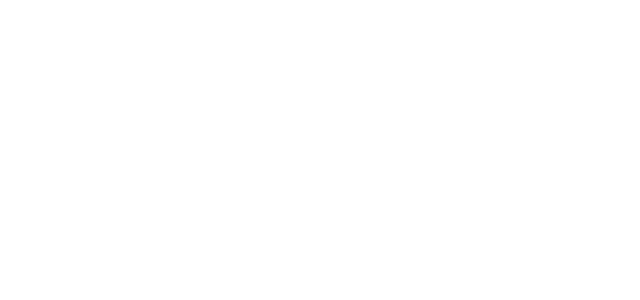
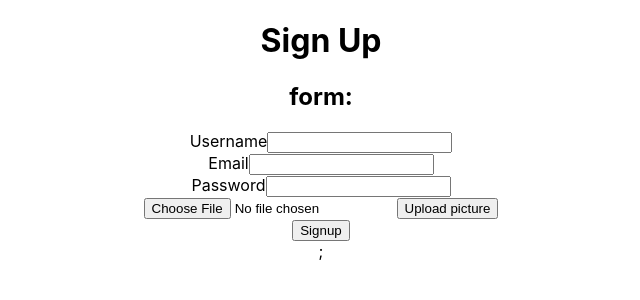
Before and after one commit to linablum/cab-bluedeglaze, a React (Create React App) app in the folder client/: page / in a window 1280 px wide. Shown: the top 300 px of the page, without its empty margins (319-959 px from the left). Built offline with nearby package versions, Linux system fonts and the light colour scheme.

Commit message:
signup view

```diff
--- a/client/src/App.js
+++ b/client/src/App.js
@@ -1,8 +1,12 @@
-import { useEffect } from "react";
 import "./App.css";
+import SignUp from "./views/Signup";
 
 function App() {
-  return <div className="App"></div>;
+  return (
+    <div className="App">
+      <SignUp />;
+    </div>
+  );
 }
 
 export default App;
--- /dev/null
+++ b/client/src/views/Signup.js
@@ -0,0 +1,134 @@
+import { useState } from "react";
+
+function SignUp() {
+  const [selectedFile, setSelectedFile] = useState(null);
+  const [newUser, setNewUser] = useState({});
+
+  //REVIEW 24. create on event handler function for the 3 events OR create one event handle function for each of them
+  const handleChangeHandler = (e) => {
+    setNewUser({ ...newUser, [e.target.name]: e.target.value });
+  };
+
+  const attachFileHandler = (e) => {
+    // console.log(e.target.files);
+    setSelectedFile(e.target.files[0]);
+    // console.log(selectedFile);
+  };
+
+  const submitForm = async (e) => {
+    e.preventDefault();
+    console.log("submit working");
+    // call  FormData object constructor to populate with pairs of key/values (in this case {image: "our file"} )
+    const formData = new FormData();
+    console.log("selectedFile", selectedFile);
+    formData.append("image", selectedFile);
+    console.log("formData", formData);
+    // compose the object with the options to be sent with our request, including the type of method, and use the body of the request to attach data
+    const requestOptions = {
+      method: "POST",
+      body: formData,
+    };
+    try {
+      const response = await fetch(
+        "http://localhost:5000/api/users/imageUpload",
+        requestOptions
+      );
+      console.log("response", response);
+      const result = await response.json();
+      console.log("result", result);
+      setNewUser({ ...newUser, avatarPicture: result.imageUrL }); // imageURL is how the field is defined in usersController.
+      console.log(newUser);
+    } catch (error) {
+      console.log('"error submiting picture"', error);
+    }
+  };
+
+  //REVIEW 25. Create signUp function
+  const signUp = async () => {
+    //verify all necessary fields are filled
+    // verify email / password length and strength with Regex
+
+    //check code in Postman to see how composes the object that is sent in request's body
+    let urlencoded = new URLSearchParams();
+    urlencoded.append("userName", newUser.userName);
+    urlencoded.append("email", newUser.email);
+    urlencoded.append("password", newUser.password);
+    urlencoded.append(
+      "avatarPicture",
+      newUser.avatarPicture
+        ? newUser.avatarPicture
+        : "https://www.kindpng.com/picc/m/24-248253_user-profile-default-image-png-clipart-png-download.png"
+    );
+
+    //REVIEW 25.1 Create and define the request options, including the objet created in the body
+    var requestOptions = {
+      method: "POST",
+      body: urlencoded,
+    };
+
+    //REVIEW 25.2 Fetch endpoint attaching the request options. Display succes/error message to user.
+    try {
+      const response = await fetch(
+        "http://localhost:5000/api/users/signUp",
+        requestOptions
+      );
+      const results = await response.json();
+      console.log("results", results);
+    } catch (error) {
+      console.log("error fetching", error);
+    }
+  };
+
+  return (
+    <div className="App">
+      <h1>Sign Up</h1>
+
+      <h2>form:</h2>
+
+      <div className="container">
+        <div>
+          <label htmlFor="username">Username</label>
+          <input
+            id="username"
+            type="text"
+            value={newUser.userName ? newUser.userName : ""}
+            name="userName"
+            onChange={handleChangeHandler}
+          />
+        </div>
+        <div>
+          <label htmlFor="email">Email</label>
+          <input
+            id="email"
+            type="email"
+            value={newUser.email ? newUser.email : ""}
+            name="email"
+            onChange={handleChangeHandler}
+          />
+        </div>
+        <div>
+          <label htmlFor="password">Password</label>
+          <input
+            id="password"
+            type="password"
+            value={newUser.password ? newUser.password : ""}
+            name="password"
+            onChange={handleChangeHandler}
+          />
+        </div>
+        {/* REVIEW 13.1 create form element with input and button to submit the form */}
+        <form>
+          <input type="file" onChange={attachFileHandler} />
+          <button onClick={submitForm}>Upload picture</button>
+        </form>
+        {/* REVIEW 13.4. Conditional rendering of the user's pic, if there is one */}
+        {newUser.avatarPicture && (
+          <img src={newUser.avatarPicture} alt="userPic" />
+        )}
+      </div>
+      <button onClick={signUp}>Signup</button>
+    </div>
+  );
+}
+
+export default SignUp;
```
Also changed, not shown: client/src/views/Login.js (added), 1 other file (tests, documents, lock files or other folders).
